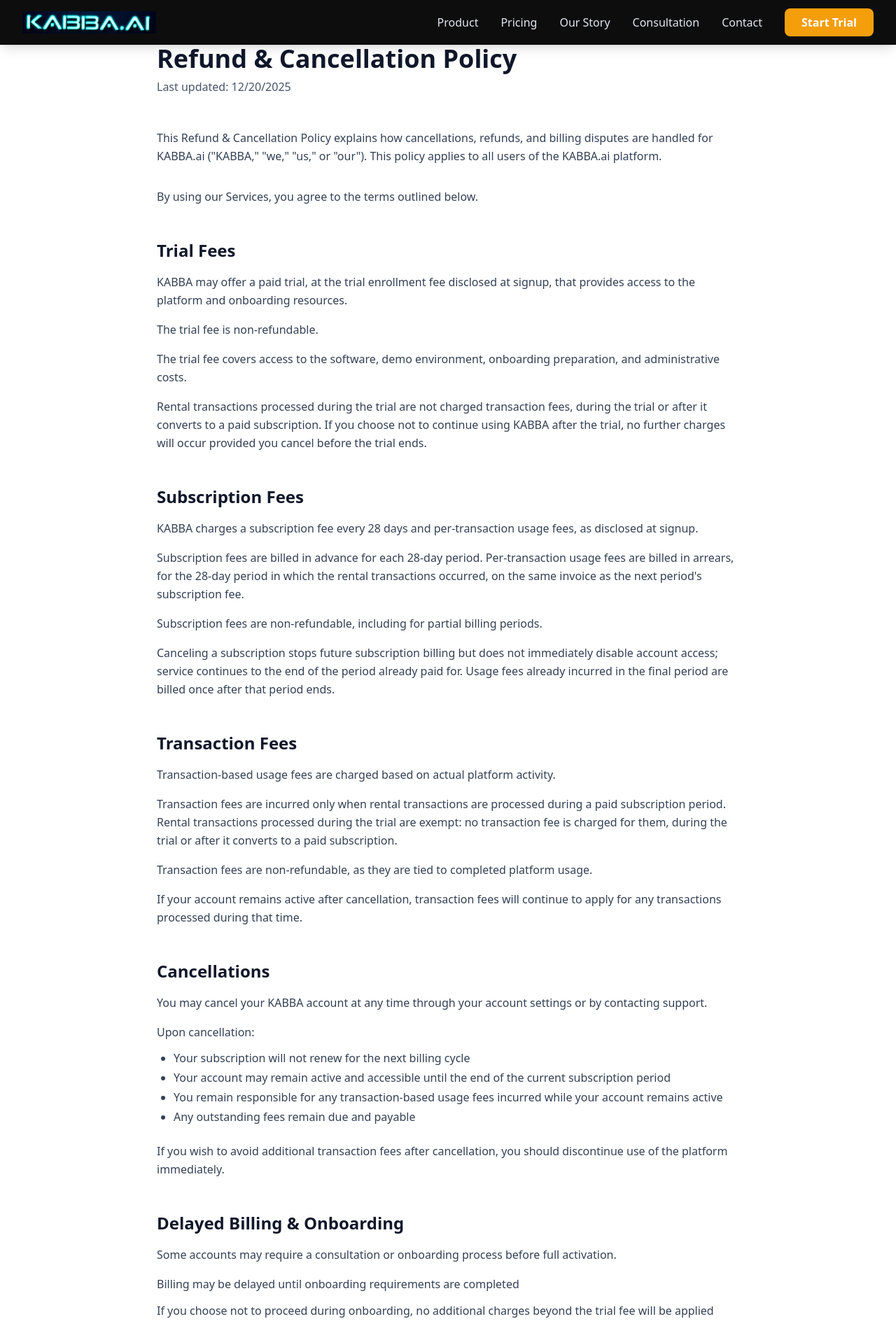
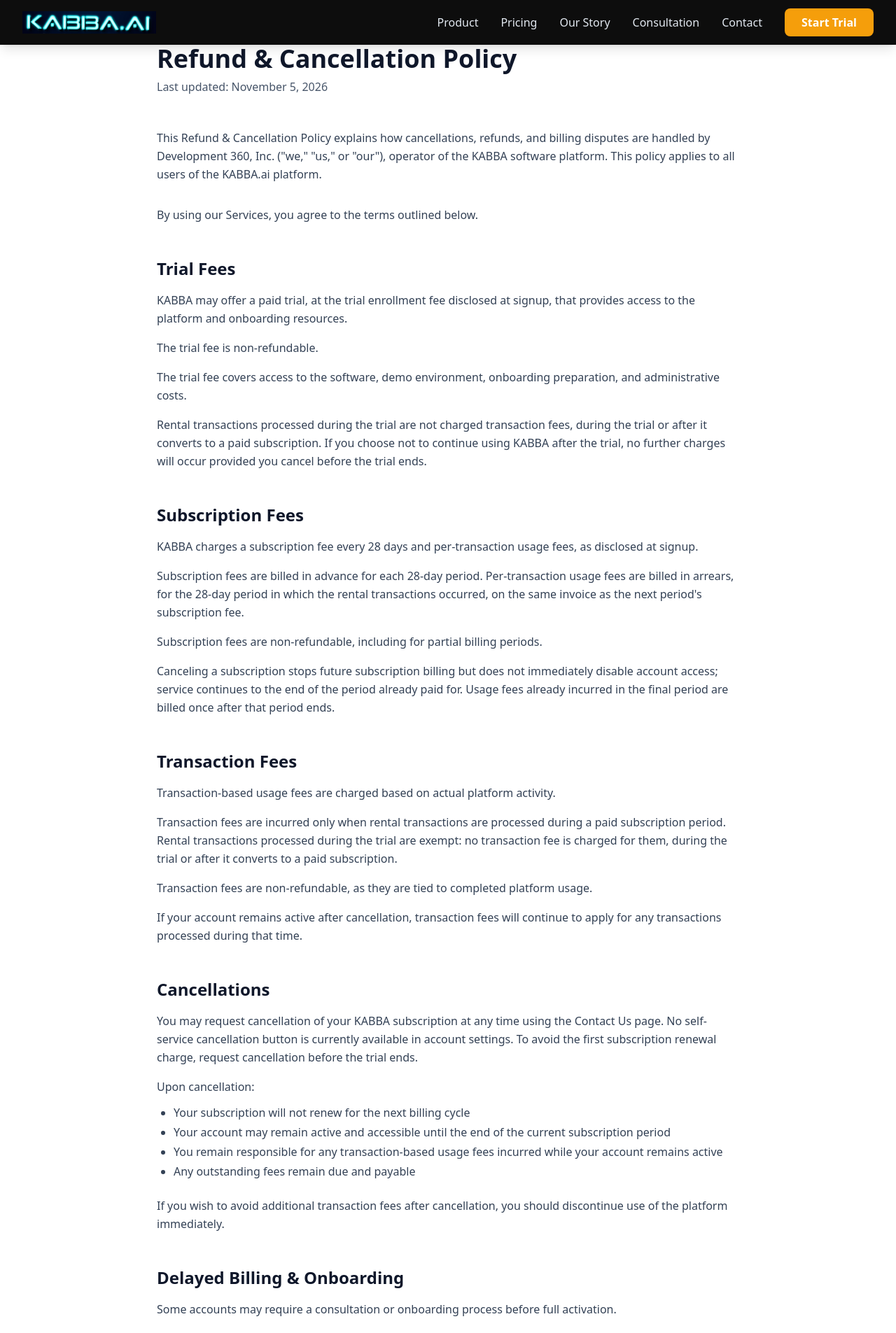
Before and after one commit to Kabba24ai/Kabba_Sales_Website, a React (Vite) app: page /refund-cancellation in a window 1280 px wide. Shown: the top 1905 px of the page at 70% size. Built offline with nearby package versions, Linux system fonts and the light colour scheme; no server answers.

Commit message:
Correct production checkout legal identity and billing/cancellation disclosures

```diff
--- a/src/components/RefundCancellationPage.tsx
+++ b/src/components/RefundCancellationPage.tsx
@@ -44,11 +44,11 @@ export default function RefundCancellationPage({
 
       <main className="max-w-4xl mx-auto px-4 sm:px-6 lg:px-8 py-16">
         <h1 className="text-4xl font-bold text-slate-900 mb-2">Refund & Cancellation Policy</h1>
-        <p className="text-slate-600 mb-12">Last updated: 12/20/2025</p>
+        <p className="text-slate-600 mb-12">Last updated: November 5, 2026</p>
 
         <div className="prose prose-slate max-w-none">
           <p className="text-slate-700 leading-relaxed mb-8">
-            This Refund & Cancellation Policy explains how cancellations, refunds, and billing disputes are handled for KABBA.ai ("KABBA," "we," "us," or "our"). This policy applies to all users of the KABBA.ai platform.
+            This Refund & Cancellation Policy explains how cancellations, refunds, and billing disputes are handled by Development 360, Inc. ("we," "us," or "our"), operator of the KABBA software platform. This policy applies to all users of the KABBA.ai platform.
           </p>
 
           <p className="text-slate-700 leading-relaxed mb-12">
@@ -106,7 +106,7 @@ export default function RefundCancellationPage({
           <section className="mb-12">
             <h2 className="text-2xl font-semibold text-slate-900 mb-4">Cancellations</h2>
             <p className="text-slate-700 leading-relaxed mb-4">
-              You may cancel your KABBA account at any time through your account settings or by contacting support.
+              You may request cancellation of your KABBA subscription at any time using the Contact Us page. No self-service cancellation button is currently available in account settings. To avoid the first subscription renewal charge, request cancellation before the trial ends.
             </p>
             <p className="text-slate-700 leading-relaxed mb-3">
               Upon cancellation:
@@ -128,10 +128,10 @@ export default function RefundCancellationPage({
               Some accounts may require a consultation or onboarding process before full activation.
             </p>
             <p className="text-slate-700 leading-relaxed mb-3">
-              Billing may be delayed until onboarding requirements are completed
+              Trial enrollment and subsequent subscription charges are not automatically delayed by onboarding or consultation; the billing schedule disclosed at signup applies.
             </p>
             <p className="text-slate-700 leading-relaxed">
-              If you choose not to proceed during onboarding, no additional charges beyond the trial fee will be applied
+              If you do not wish to continue after the trial, request cancellation before the trial ends to prevent automatic conversion to the paid subscription.
             </p>
           </section>
 
```
